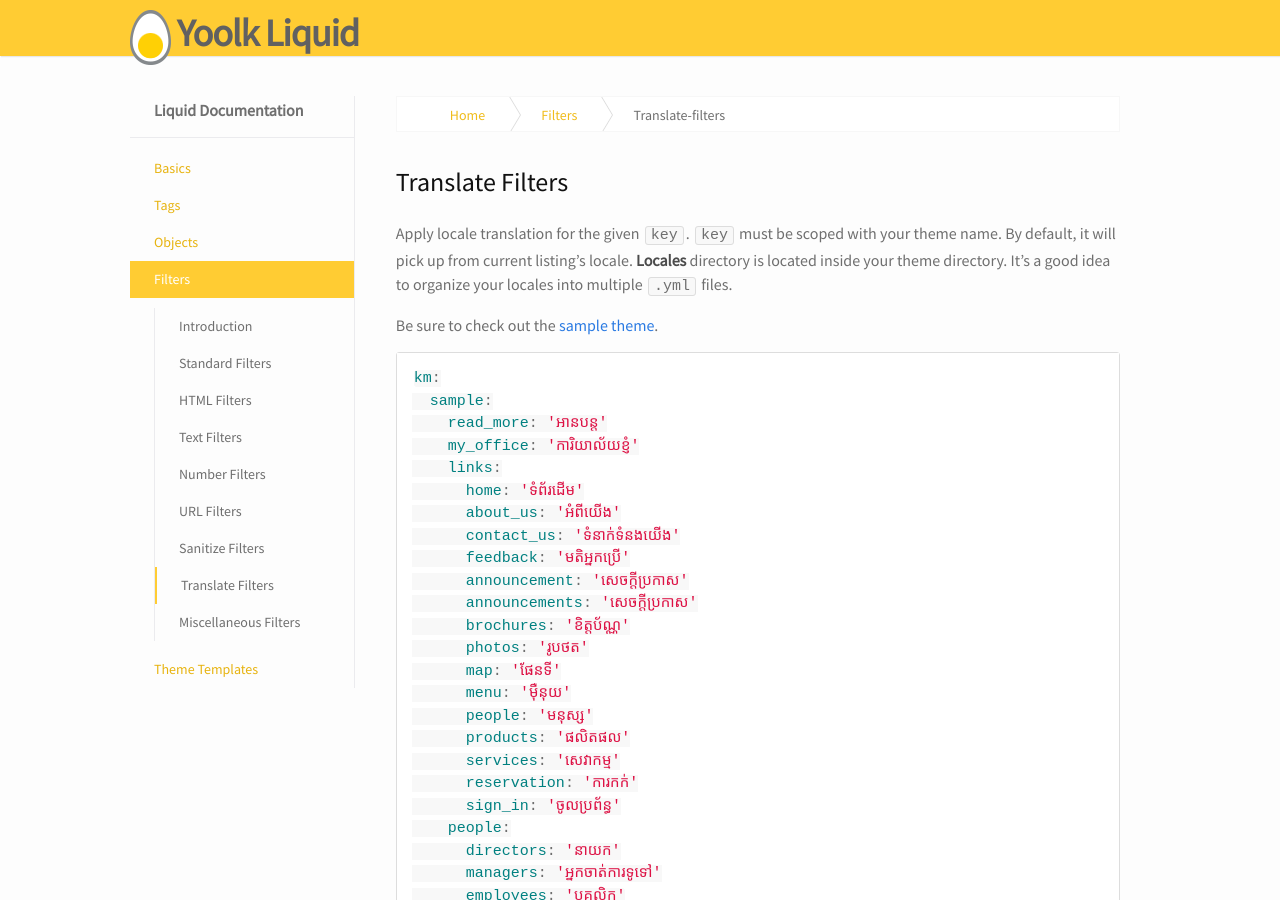
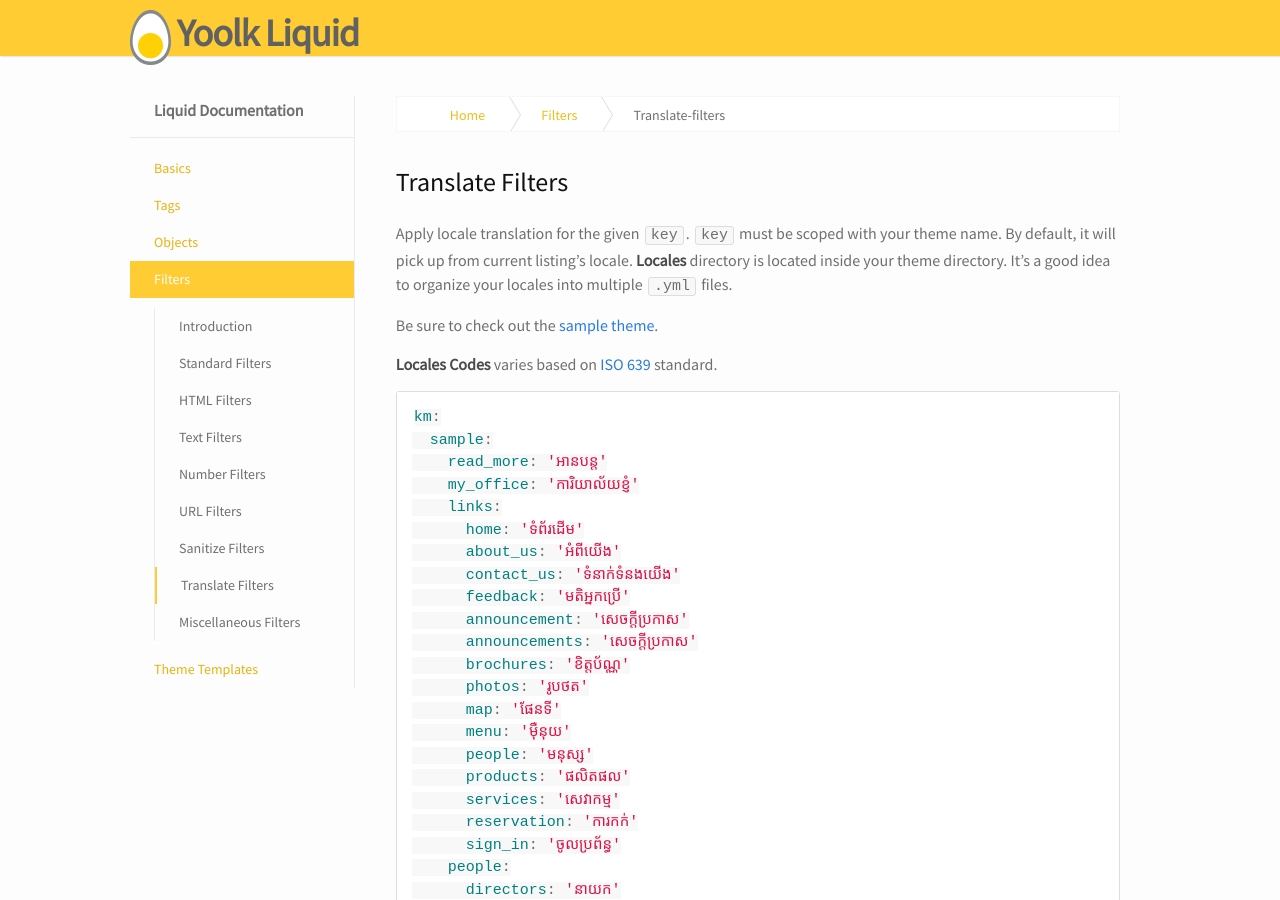
Before and after one commit to yoolk/liquid-documentation, a Jekyll site: the page built from filters/translate-filters/index.markdown, in a window 1280 px wide and 900 px high. Built offline with Jekyll 4.4.1, drawn with Linux system fonts in a browser that asks for light colours; nearby versions of some CDN libraries.

Commit message:
update locale code info liquid document

```diff
--- a/filters/translate-filters/index.markdown
+++ b/filters/translate-filters/index.markdown
@@ -8,6 +8,8 @@
 Apply locale translation for the given `key`. `key` must be scoped with your theme name. By default, it will pick up from current listing's locale. **Locales** directory is located inside your theme directory. It's a good idea to organize your locales into multiple `.yml` files.
 
 Be sure to check out the [sample theme](https://github.com/yoolk/yoolk_instant_website_sandbox/tree/master/app/themes/sample).
+
+**Locales Codes** varies based on [ISO 639](http://en.wikipedia.org/wiki/List_of_ISO_639-1_codes#Partial_ISO_639_table){:target="_blank"} standard.
 
 <div class="panel">
   <div class="panel-body">
```
